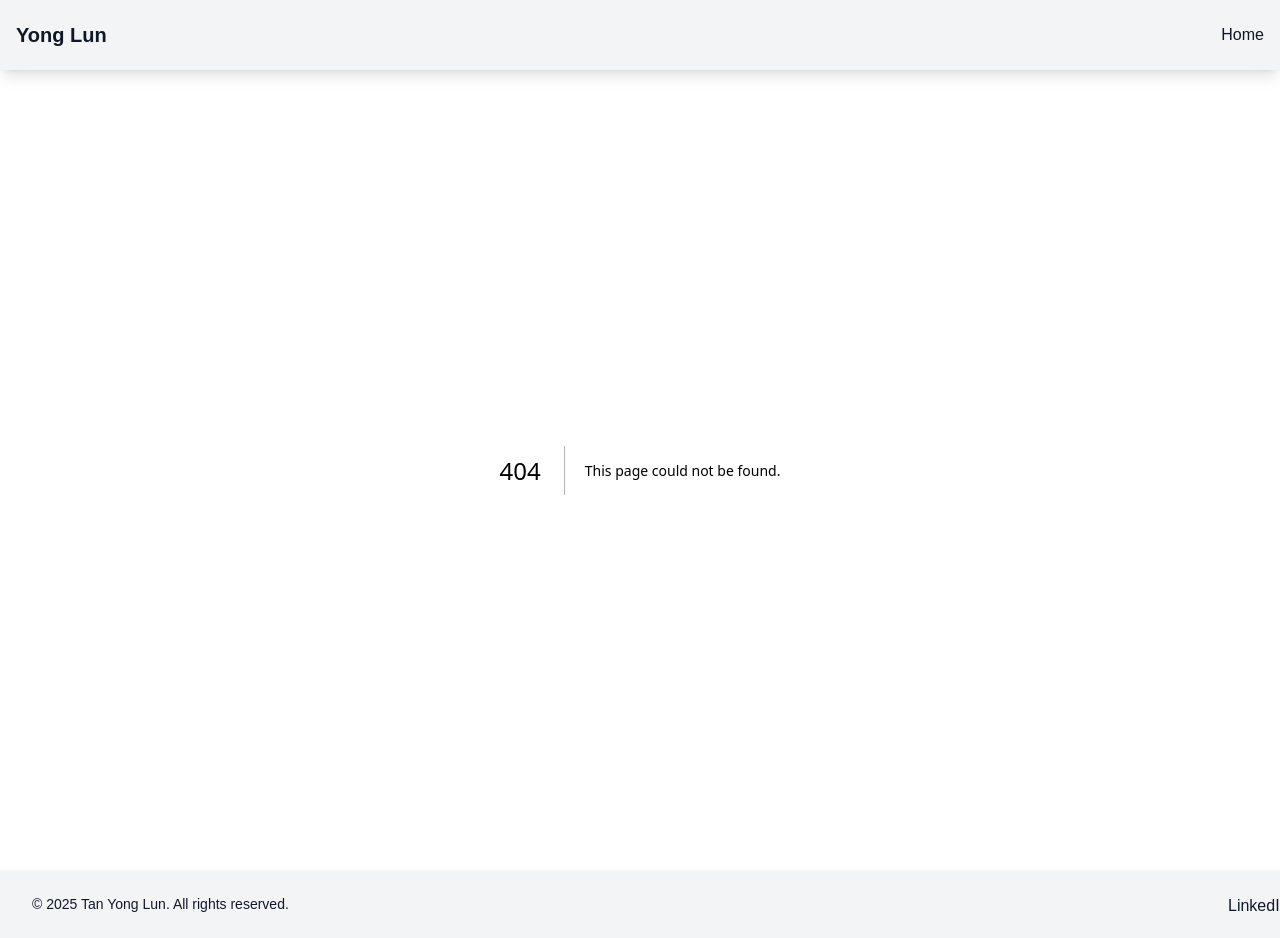
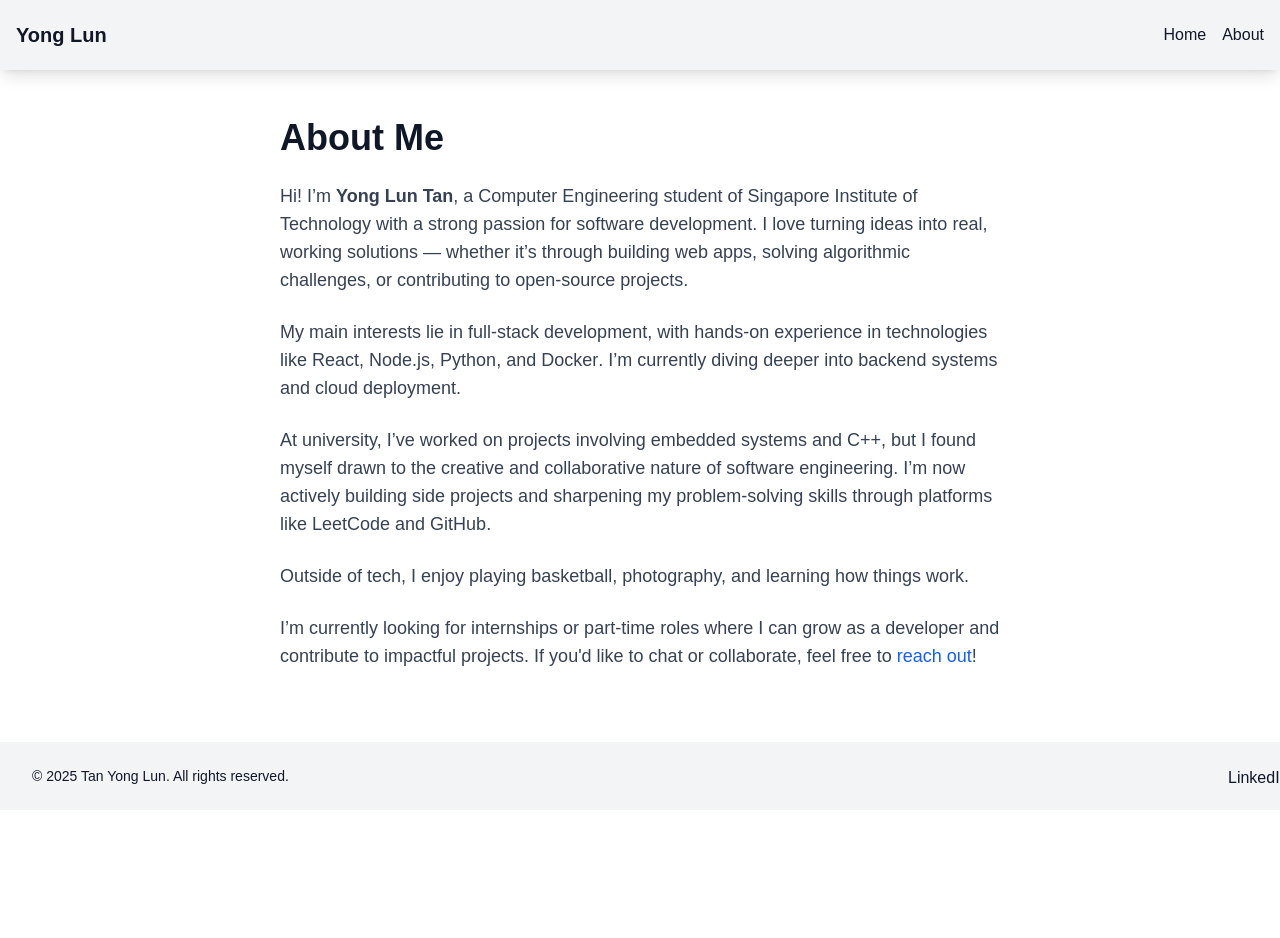
Before and after one commit to whyal/portfolio, a Next.js app: page /about in a window 1280 px wide. Before the commit this address had no page. After the commit the page ends 810 px from the top, so only its background shows below. Built offline with nearby package versions, Linux system fonts and the light colour scheme.

Commit message:
About page created

```diff
--- /dev/null
+++ b/app/about/page.js
@@ -0,0 +1,48 @@
+export default async function Page() {
+  return (
+    <div className="max-w-3xl mx-auto px-6 py-12">
+      <h1 className="text-4xl font-bold mb-6 text-gray-900 dark:text-white">
+        About Me
+      </h1>
+
+      <p className="text-lg text-gray-700 dark:text-gray-300 mb-6 mb-4">
+        Hi! I’m <span className="font-semibold">Yong Lun Tan</span>, a Computer
+        Engineering student of Singapore Institute of Technology with a strong
+        passion for software development. I love turning ideas into real,
+        working solutions — whether it’s through building web apps, solving
+        algorithmic challenges, or contributing to open-source projects.
+      </p>
+
+      <p className="text-lg text-gray-700 dark:text-gray-300 mb-6 mb-4">
+        My main interests lie in full-stack development, with hands-on
+        experience in technologies like{" "}
+        <span className="font-medium">React, Node.js, Python</span>, and{" "}
+        <span className="font-medium">Docker</span>. I’m currently diving deeper
+        into backend systems and cloud deployment.
+      </p>
+
+      <p className="text-lg text-gray-700 dark:text-gray-300 mb-6 mb-4">
+        At university, I’ve worked on projects involving embedded systems and
+        C++, but I found myself drawn to the creative and collaborative nature
+        of software engineering. I’m now actively building side projects and
+        sharpening my problem-solving skills through platforms like LeetCode and
+        GitHub.
+      </p>
+
+      <p className="text-lg text-gray-700 dark:text-gray-300 mb-6 mb-4">
+        Outside of tech, I enjoy playing basketball, photography, and learning
+        how things work.
+      </p>
+
+      <p className="text-lg text-gray-700 dark:text-gray-300 mb-6 mb-4">
+        I’m currently looking for internships or part-time roles where I can
+        grow as a developer and contribute to impactful projects. If you'd like
+        to chat or collaborate, feel free to{" "}
+        <a href="/contact" className="text-blue-600 hover:underline">
+          reach out
+        </a>
+        !
+      </p>
+    </div>
+  );
+}
--- a/app/layout.js
+++ b/app/layout.js
@@ -22,7 +22,7 @@ export default function RootLayout({ children }) {
   return (
     <html lang="en">
       <body
-        className={`${geistSans.variable} ${geistMono.variable} antialiased`}
+        className={`${geistSans.variable} ${geistMono.variable} antialiased min-h-screen flex flex-col`}
       >
         <header>
           <Navbar />
--- a/components/nav.jsx
+++ b/components/nav.jsx
@@ -27,6 +27,9 @@ export default function Navbar() {
           <div className="hidden md:flex space-x-4">
             <a href="/" className=" hover:text-blue-500">
               Home
+            </a>
+            <a href="/about" className=" hover:text-blue-500">
+              About
             </a>
           </div>
           <div className="md:hidden">
```
